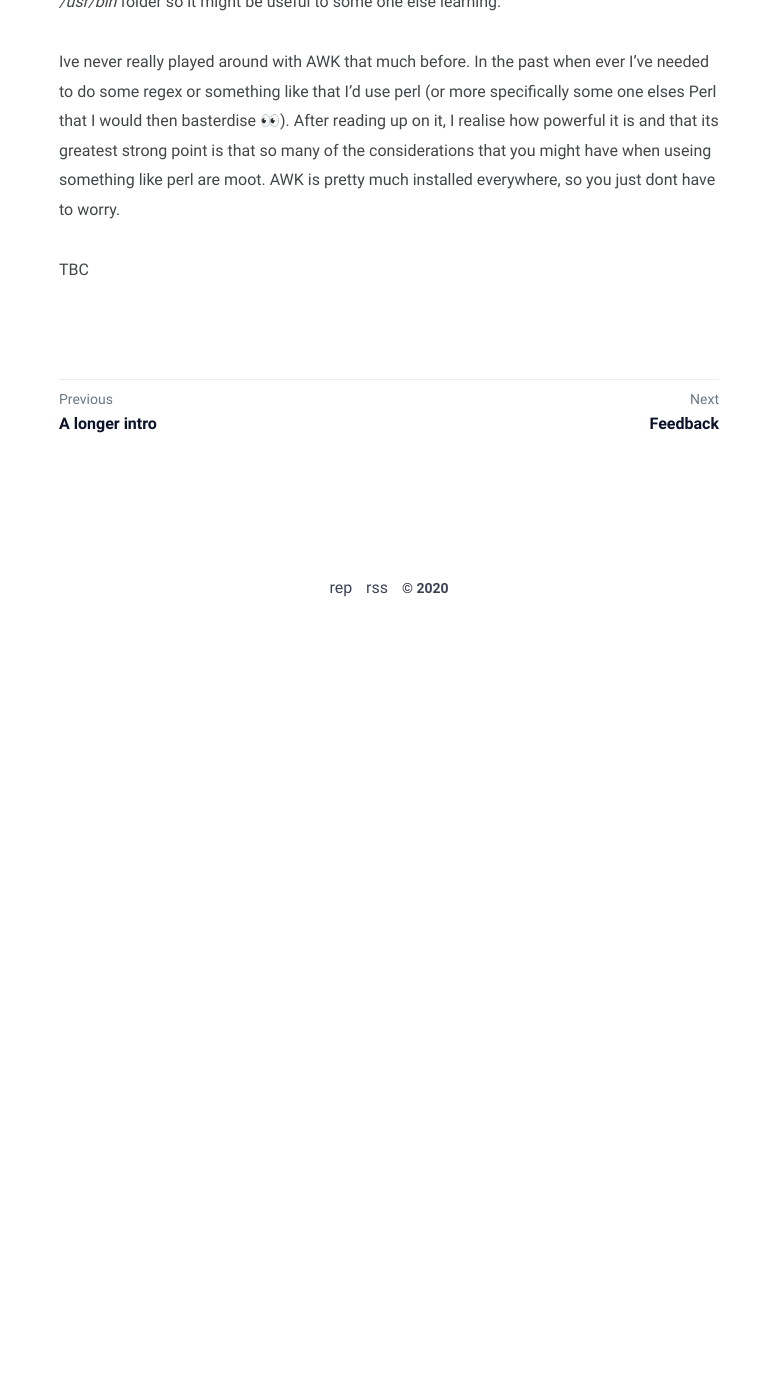
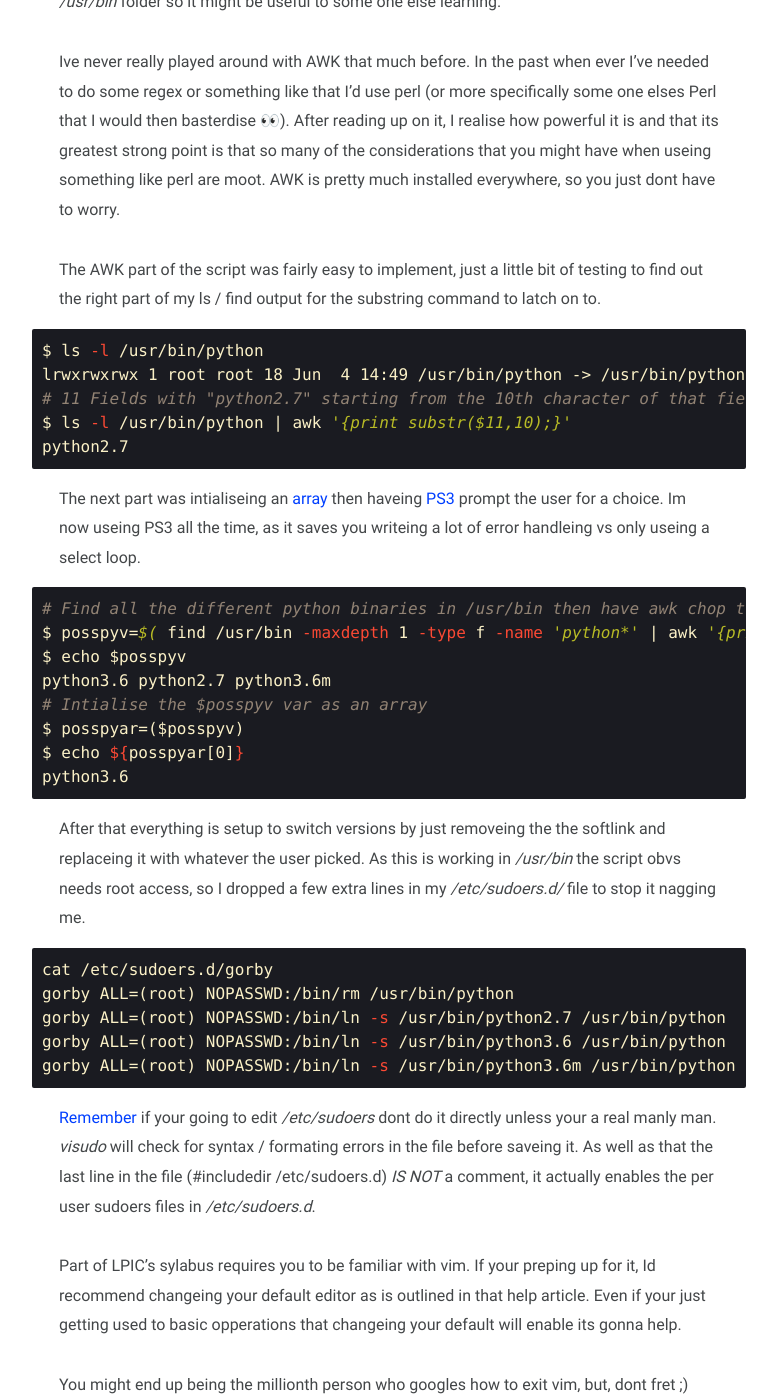
Before and after one commit to mikebdict/mikebdict.github.io, a Jekyll site: the page built from Bash_progs/_posts/2020-06-01-pythonVchange.md, in a window 1280 px wide and 1400 px high, scrolled down 524 px. Shown: the whole window, without its empty margins (251-1028 px from the left). Built offline with Jekyll 4.4.1, drawn with Linux system fonts in a browser that asks for light colours; before the commit the page ends 1159 px from its top, so only the background shows below that.

Commit message:
post update

````diff
--- a/Bash_progs/_posts/2020-06-01-pythonVchange.md
+++ b/Bash_progs/_posts/2020-06-01-pythonVchange.md
@@ -11,4 +11,41 @@ I've been trying to up my bash game over the last few months and thought Id expl
 
 Ive never really played around with AWK that much before. In the past when ever I've needed to do some regex or something like that I'd use perl (or more specifically some one elses Perl that I would then basterdise 👀). After reading up on it, I realise how powerful it is and that its greatest strong point is that so many of the considerations that you might have when useing something like perl are moot. AWK is pretty much installed everywhere, so you just dont have to worry.
 
-TBC
+The AWK part of the script was fairly easy to implement, just a little bit of testing to find out the right part of my ls / find output for the substring command to latch on to.
+
+```bash
+$ ls -l /usr/bin/python
+lrwxrwxrwx 1 root root 18 Jun  4 14:49 /usr/bin/python -> /usr/bin/python2.7
+# 11 Fields with "python2.7" starting from the 10th character of that field.
+$ ls -l /usr/bin/python | awk '{print substr($11,10);}'
+python2.7
+```
+
+The next part was intialiseing an [array](https://tldp.org/LDP/abs/html/arrays.html) then haveing [PS3](https://tldp.org/LDP/Bash-Beginners-Guide/html/sect_09_06.html)  prompt the user for a choice. Im now useing PS3 all the time, as it saves you writeing a lot of error handleing vs only useing a select loop.
+
+```bash
+# Find all the different python binaries in /usr/bin then have awk chop the right bits out so we can use them later in the script
+$ posspyv=$( find /usr/bin -maxdepth 1 -type f -name 'python*' | awk '{print substr($1,10);}')
+$ echo $posspyv
+python3.6 python2.7 python3.6m
+# Intialise the $posspyv var as an array
+$ posspyar=($posspyv)
+$ echo ${posspyar[0]}
+python3.6
+```
+
+After that everything is setup to switch versions by just removeing the the softlink and replaceing it with whatever the user picked. As this is working in */usr/bin* the script obvs needs root access, so I dropped a few extra lines in my */etc/sudoers.d/* file to stop it nagging me.
+
+```bash
+cat /etc/sudoers.d/gorby
+gorby ALL=(root) NOPASSWD:/bin/rm /usr/bin/python
+gorby ALL=(root) NOPASSWD:/bin/ln -s /usr/bin/python2.7 /usr/bin/python
+gorby ALL=(root) NOPASSWD:/bin/ln -s /usr/bin/python3.6 /usr/bin/python
+gorby ALL=(root) NOPASSWD:/bin/ln -s /usr/bin/python3.6m /usr/bin/python
+```
+
+[Remember](https://help.ubuntu.com/community/Sudoers) if your going to edit */etc/sudoers* dont do it directly unless your a real manly man. *visudo* will check for syntax / formating errors in the file before saveing it. As well as that the last line in the file (#includedir /etc/sudoers.d) *IS NOT* a comment, it actually enables the per user sudoers files in */etc/sudoers.d*.
+
+Part of LPIC's sylabus requires you to be familiar with vim. If your preping up for it, Id recommend changeing your default editor as is outlined in that help article. Even if your just getting used to basic opperations that changeing your default will enable its gonna help.
+
+You might end up being the millionth person who googles how to exit vim, but, dont fret ;)
````
